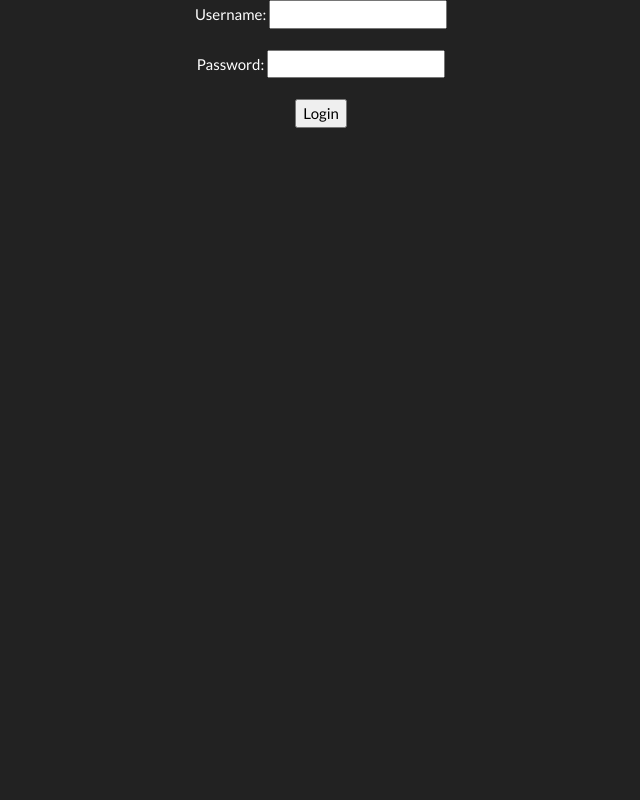
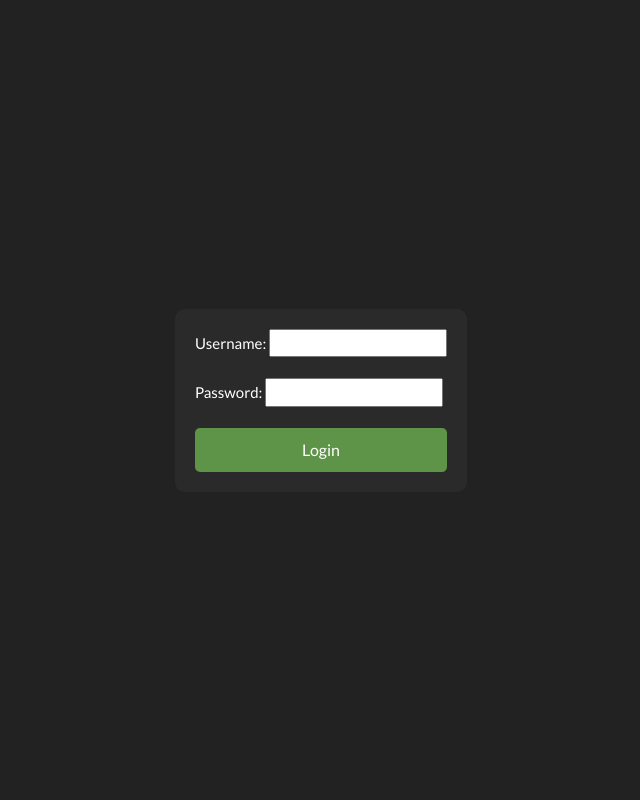
Before and after one commit to wojpo/DjangoLearningPlatform, a Django app: page /loginpage in a window 1280 px wide. Shown: the whole page, without its empty margins (319-959 px from the left). Run offline with Django 5.2, Linux system fonts and the light colour scheme; some libraries are stand-ins or nearby versions.

Commit message:
login page styling

```diff
--- a/usersys/templates/login.html
+++ b/usersys/templates/login.html
@@ -6,11 +6,35 @@
 {% block stylesheet %}
     <link href="https://stackpath.bootstrapcdn.com/bootswatch/4.5.2/darkly/bootstrap.min.css" rel="stylesheet">
     <style>
-        .container{
-            text-align: center;
+        body, html {
+            height: 100%;
+            display: flex;
+            justify-content: center;
+            align-items: center;
         }
         .navbar{
             display: none;
+        }
+        .container {
+            max-width: 400px;
+            background-color: #2a2a2a;
+            padding: 20px;
+            border-radius: 10px;
+        }
+        .login-button {
+            width: 100%;
+            background-color: #5e9447;
+            color: #fff;
+            border: none;
+            padding: 10px;
+            font-size: 16px;
+            border-radius: 5px;
+        }
+        .login-button:hover {
+            background-color: #324927;
+        }
+        label {
+            color: #fff;
         }
     </style>
 {% endblock %}
```
Also changed, not shown: static/css/usersys/homepage.css (deleted, +0 -90 lines).
